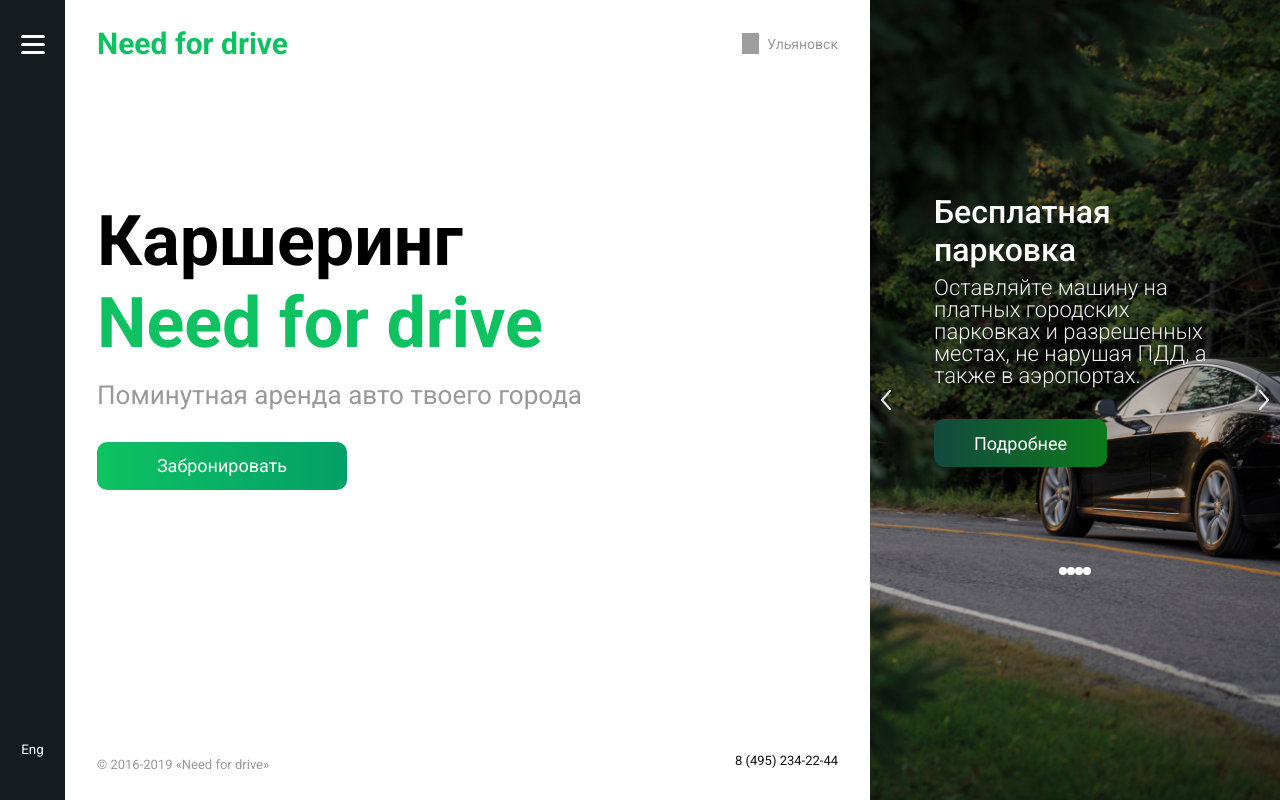
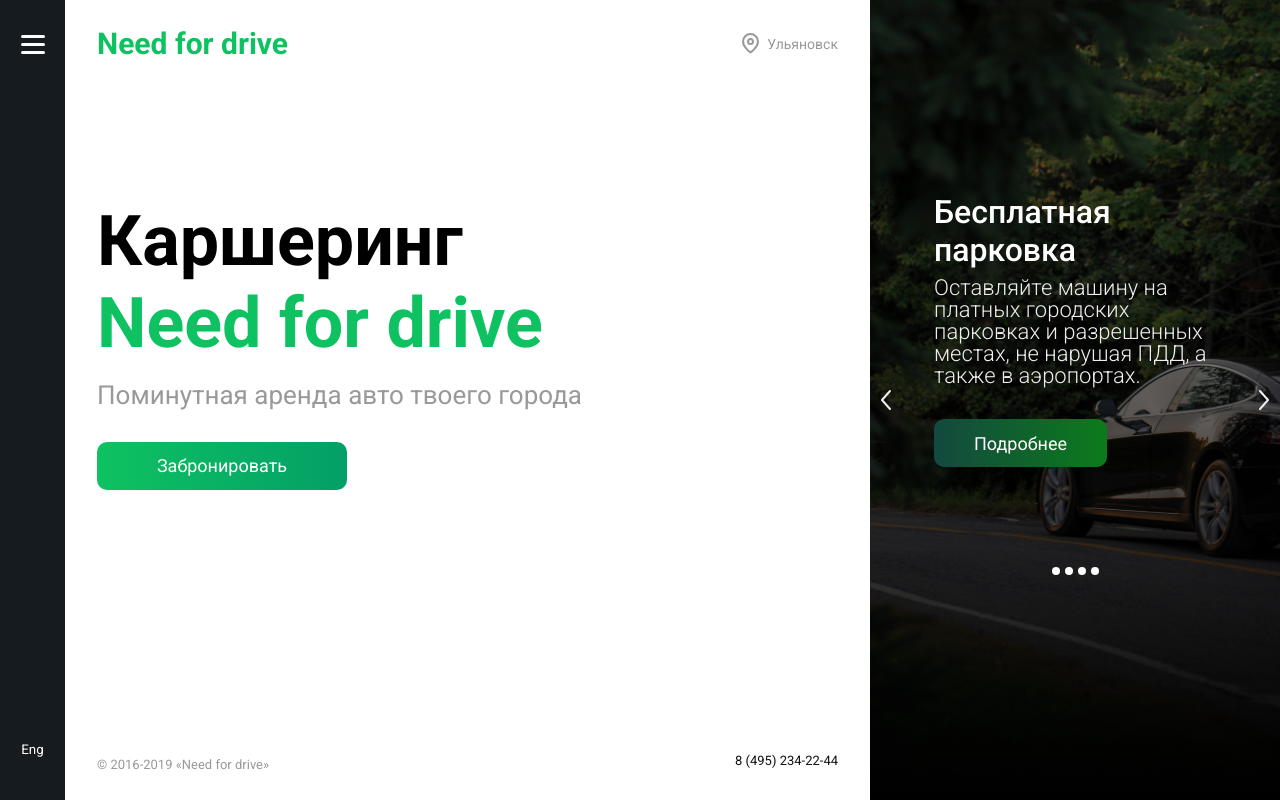
Before and after one commit to TopsterTX/CarSharing, a React (Create React App) app: page / in a window 1280 px wide. Built offline with nearby package versions, Linux system fonts and the light colour scheme; grey boxes are pictures that could not be loaded.

Commit message:
Доработал слайдер

```diff
--- a/src/components/Main/header/location/Location.jsx
+++ b/src/components/Main/header/location/Location.jsx
@@ -4,7 +4,7 @@
 export const Location = () => {
     return(
         <section className='location'>
-            <img src="'../../../../icons/location.svg'" alt="" className='location__icon'/>
+            <span className="location__icon"></span>
             <span className='location__place'>Ульяновск</span>
         </section>
     )
--- a/src/components/Slider/Slider.jsx
+++ b/src/components/Slider/Slider.jsx
@@ -6,9 +6,11 @@
 export const Slider = () => {
   return (
     <section className="slider">
-      <Arrow className='arrow__left'/>
-      <ContentSlider />
-      <Arrow className='arrow__right'/>
+      <div className="slider__container">
+        <Arrow className="arrow__left" />
+        <ContentSlider />
+        <Arrow className="arrow__right" />
+      </div>
     </section>
   );
 };
--- a/src/components/Slider/Slider.scss
+++ b/src/components/Slider/Slider.scss
@@ -1,18 +1,21 @@
 .slider {
   display: none;
   @media (min-width: 1024px) {
-    position: relative;
     display: flex;
-    grid-area: s;
+    min-width: 100%;
+    min-height: 100%;
     background-image: url("../../images/slider-1.jpg");
     background-repeat: no-repeat;
     background-size: cover;
     background-position: center;
-
   }
   &__container {
+    position: relative;
+    grid-area: s;
+    background: linear-gradient(to bottom, rgba(0, 0, 0, 0), rgba(0, 0, 0, 1));
+
     display: flex;
-    align-items: center;
-    justify-content: center;
+    min-width: 100%;
+    min-height: 100%;
   }
 }
--- a/src/components/Slider/content_slider/dots/Dots.scss
+++ b/src/components/Slider/content_slider/dots/Dots.scss
@@ -8,6 +8,7 @@
     min-height: fit-content;
     position: relative;
     span{
+        margin: 0 2.5px;
         display: block;
         background-color: #fff;
         width: 8px;
```
